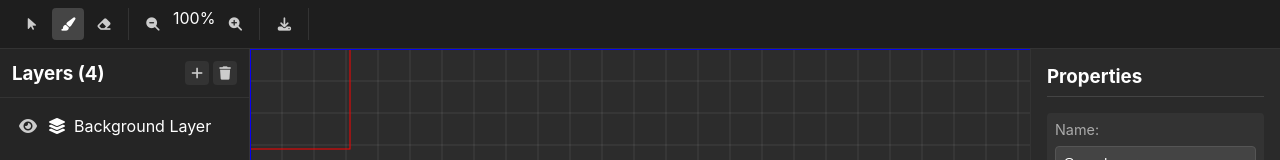
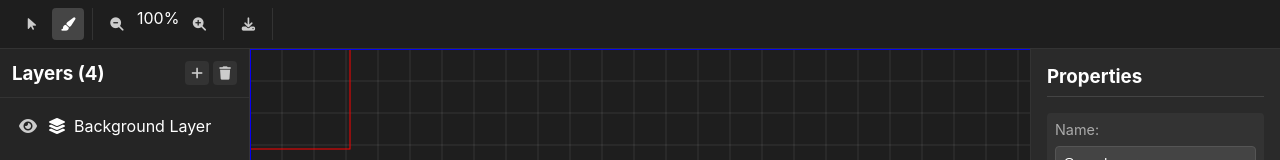
Before and after one commit to tw-tooling/tw-editor, a React (Vite) app: page / in a window 1280 px wide. Shown: the top 160 px of the page. Built offline with nearby package versions, Linux system fonts and the light colour scheme.

Commit message:
erasor on right click

```diff
--- a/src/components/EditorToolbar.tsx
+++ b/src/components/EditorToolbar.tsx
@@ -2,8 +2,8 @@ import React from 'react';
 import styles from './EditorToolbar.module.css';
 
 interface EditorToolbarProps {
-  tool: 'select' | 'brush' | 'eraser';
-  onToolChange: (tool: 'select' | 'brush' | 'eraser') => void;
+  tool: 'select' | 'brush';
+  onToolChange: (tool: 'select' | 'brush') => void;
   zoom: number;
   onZoomChange: (zoom: number) => void;
   onExport: () => void;
@@ -29,16 +29,9 @@ export const EditorToolbar: React.FC<EditorToolbarProps> = ({
         <button
           className={`${styles.tool} ${tool === 'brush' ? styles.active : ''}`}
           onClick={() => onToolChange('brush')}
-          title="Brush Tool"
+          title="Brush Tool (Right click to erase)"
         >
           <i className="fas fa-paint-brush" />
-        </button>
-        <button
-          className={`${styles.tool} ${tool === 'eraser' ? styles.active : ''}`}
-          onClick={() => onToolChange('eraser')}
-          title="Eraser Tool"
-        >
-          <i className="fas fa-eraser" />
         </button>
       </div>
 
--- a/src/components/MapEditor.module.css
+++ b/src/components/MapEditor.module.css
@@ -2,47 +2,60 @@
   display: flex;
   flex-direction: column;
   height: 100vh;
-  width: 100vw;
-  overflow: hidden;
-  position: relative;
+  background: #1e1e1e;
+  color: #fff;
 }
 
 .workspace {
-  display: grid;
-  grid-template-columns: 250px 1fr 250px;
   flex: 1;
+  display: flex;
   overflow: hidden;
+}
+
+.leftPanel {
+  width: 250px;
+  background: #252525;
+  border-right: 1px solid #333;
+}
+
+.rightPanel {
+  width: 250px;
+  background: #252525;
+  border-left: 1px solid #333;
+}
+
+.canvasContainer {
+  flex: 1;
   position: relative;
+  overflow: hidden;
 }
 
 .canvas {
-  width: 100%;
-  height: 100%;
-  background: #2c2c2c;
-  cursor: crosshair;
-}
-
-.canvas:active {
-  cursor: grabbing;
-}
-
-/* Add these styles to handle canvas container */
-.canvasContainer {
-  position: relative;
-  overflow: hidden;
+  position: absolute;
   width: 100%;
   height: 100%;
 }
 
-/* Add these styles to ensure panels stay on top */
-.leftPanel {
-  z-index: 10;
-  border-right: 1px solid #333;
-  background: #252525;
+.canvas.brush {
+  cursor: crosshair;
 }
 
-.rightPanel {
-  z-index: 10;
-  border-left: 1px solid #333;
-  background: #252525;
+.canvas.drawing {
+  cursor: crosshair;
 }
+
+.canvas.erasing {
+  cursor: not-allowed;
+}
+
+.canvas.inserting {
+  cursor: crosshair;
+}
+
+.canvas.selecting {
+  cursor: copy;
+}
+
+.canvas.dragging {
+  cursor: move;
+}
--- a/src/components/MapEditor.tsx
+++ b/src/components/MapEditor.tsx
@@ -142,11 +142,12 @@ const MapEditorContent: React.FC<MapEditorProps> = ({ mapData: initialMapData })
   const canvasRef = useRef<HTMLCanvasElement>(null);
   const rendererRef = useRef<MapRenderer | null>(null);
   const [zoom, setZoom] = useState(1);
-  const [tool, setTool] = useState<'select' | 'brush' | 'eraser'>('brush');
+  const [tool, setTool] = useState<'select' | 'brush'>('brush');
   const [offset, setOffset] = useState({ x: 0, y: 0 });
   const [isDragging, setIsDragging] = useState(false);
   const [dragStart, setDragStart] = useState({ x: 0, y: 0 });
   const [isDrawing, setIsDrawing] = useState(false);
+  const [isErasing, setIsErasing] = useState(false);
   const [isSelecting, setIsSelecting] = useState(false);
   const [isInserting, setIsInserting] = useState(false);
   const [selection, setSelection] = useState<{start: {x: number, y: number}, end: {x: number, y: number}} | null>(null);
@@ -422,8 +423,9 @@ const MapEditorContent: React.FC<MapEditorProps> = ({ mapData: initialMapData })
           insertTilesAtPosition(tileCoords);
         }
       }
-    } else if (e.button === 0 && (tool === 'brush' || tool === 'eraser')) {
+    } else if (tool === 'brush' && (e.button === 0 || e.button === 2)) {
       setIsDrawing(true);
+      setIsErasing(e.button === 2);
       const activeLayer = layers[selectedLayer];
 
       if (!activeLayer) {
@@ -442,7 +444,6 @@ const MapEditorContent: React.FC<MapEditorProps> = ({ mapData: initialMapData })
             updatedLayer.parsed = updatedTileLayer;
             updateLayer(selectedLayer, updatedLayer);
           },
-          tool === 'eraser' ? 0 : undefined
         );
         render();
       }
@@ -471,7 +472,7 @@ const MapEditorContent: React.FC<MapEditorProps> = ({ mapData: initialMapData })
           setPreviewPosition(tileCoords);
         }
       }
-    } else if (isDrawing) {
+    } else if (isDrawing && tool === 'brush') {
       const activeLayer = layers[selectedLayer];
       if (activeLayer?.parsed && 'type' in activeLayer.parsed && activeLayer.parsed.type === LayerType.TILES) {
         const updatedLayer = { ...activeLayer };
@@ -484,7 +485,7 @@ const MapEditorContent: React.FC<MapEditorProps> = ({ mapData: initialMapData })
             updatedLayer.parsed = updatedTileLayer;
             updateLayer(selectedLayer, updatedLayer);
           },
-          tool === 'eraser' ? 0 : undefined
+          isErasing ? 0 : undefined // Use tile ID 0 for erasing
         );
         render();
       }
@@ -494,6 +495,7 @@ const MapEditorContent: React.FC<MapEditorProps> = ({ mapData: initialMapData })
   const handleMouseUp = (e: React.MouseEvent) => {
     setIsDragging(false);
     setIsDrawing(false);
+    setIsErasing(false);
     setIsInserting(false);
 
     if (tool === 'select' && isSelecting) {
@@ -528,6 +530,8 @@ const MapEditorContent: React.FC<MapEditorProps> = ({ mapData: initialMapData })
   const handleMouseLeave = () => {
     setPreviewPosition(null);
     setIsInserting(false);
+    setIsDrawing(false);
+    setIsErasing(false);
   };
 
   return (
@@ -548,12 +552,13 @@ const MapEditorContent: React.FC<MapEditorProps> = ({ mapData: initialMapData })
         <div className={styles.canvasContainer}>
           <canvas
             ref={canvasRef}
-            className={styles.canvas}
+            className={`${styles.canvas} ${styles[tool]} ${isErasing ? styles.erasing : ''} ${isDrawing ? styles.drawing : ''} ${isSelecting ? styles.selecting : ''} ${isInserting ? styles.inserting : ''} ${isDragging ? styles.dragging : ''}`}
             onWheel={handleWheel}
             onMouseDown={handleMouseDown}
             onMouseMove={handleMouseMove}
             onMouseUp={handleMouseUp}
             onMouseLeave={handleMouseLeave}
+            onContextMenu={(e) => e.preventDefault()}
           />
         </div>
 
```
